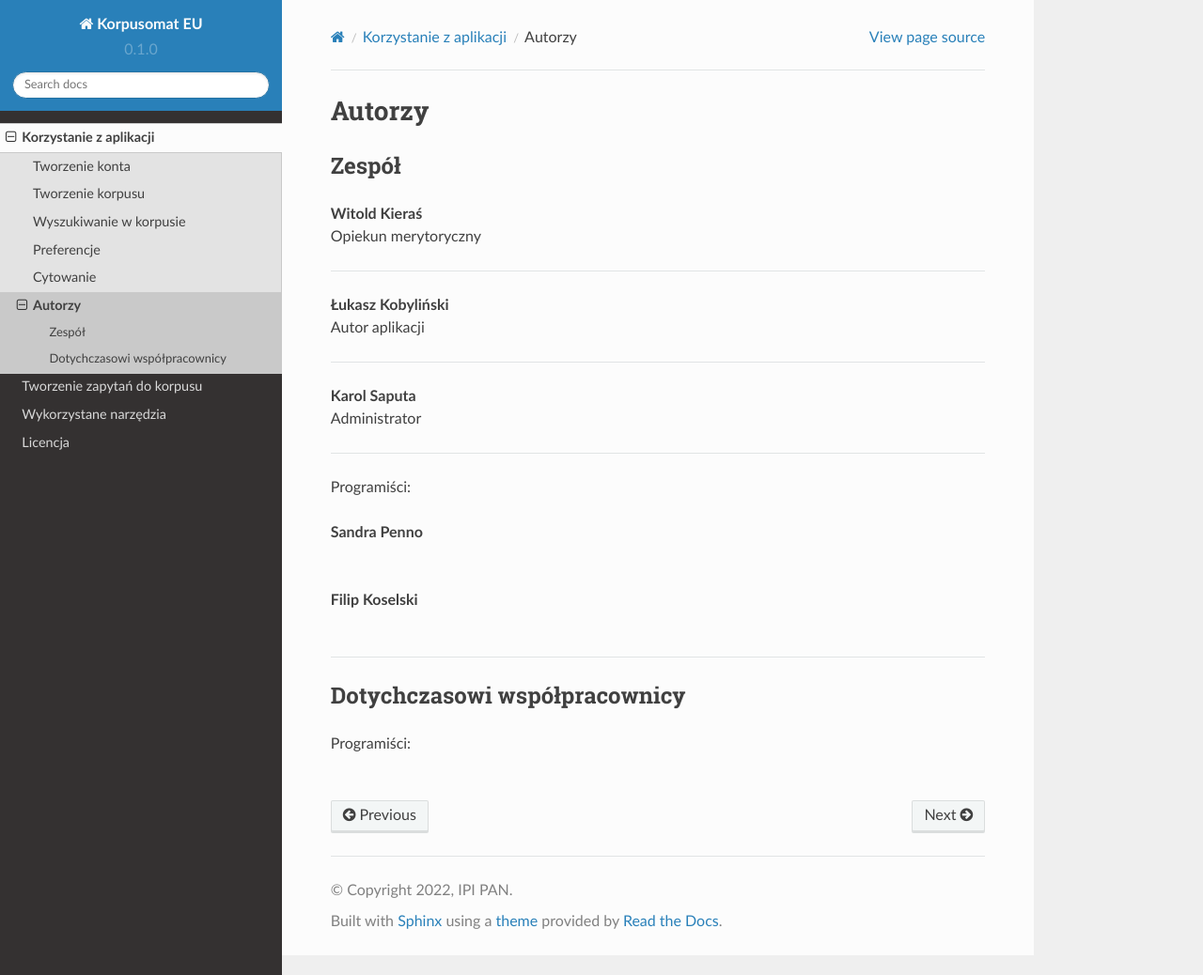
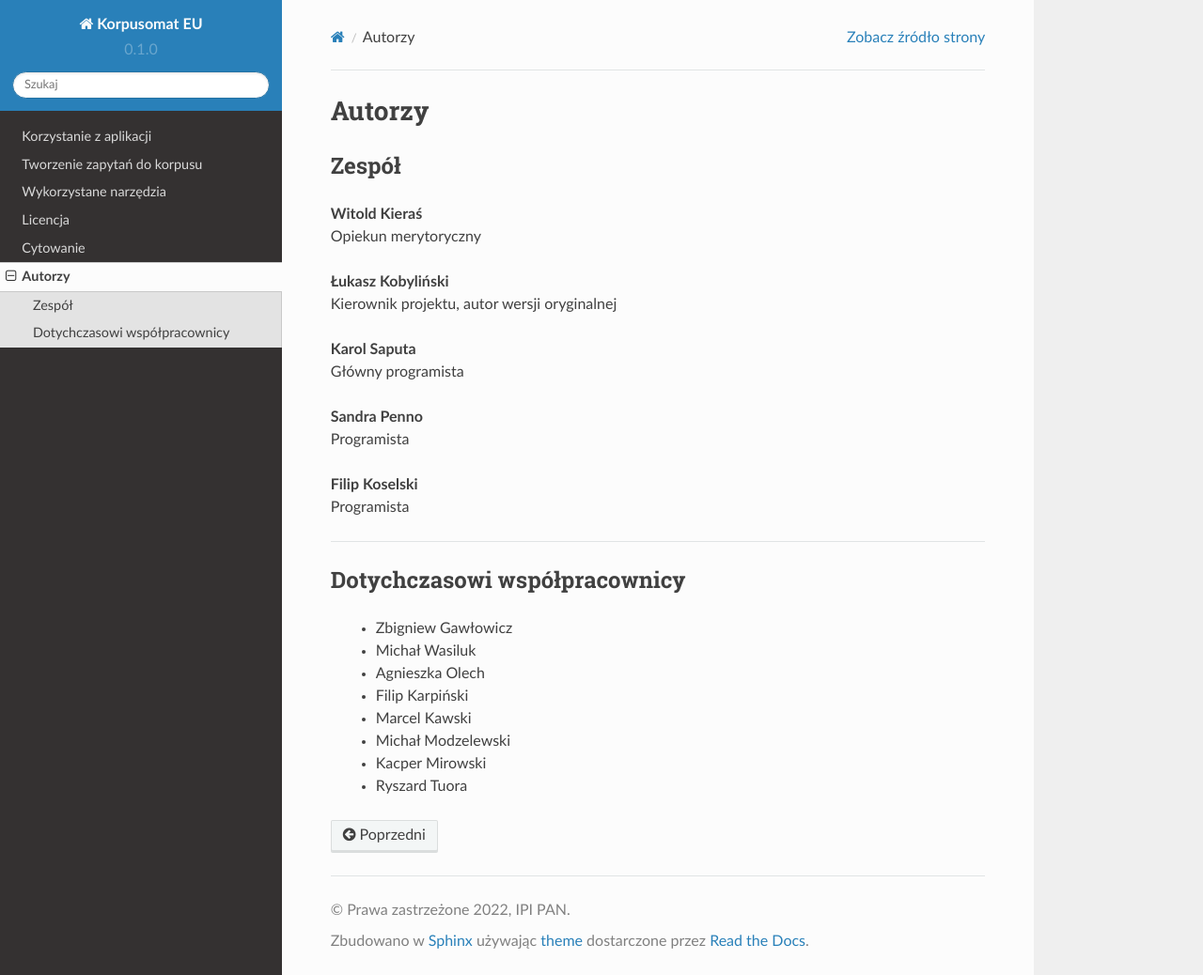
Before and after one commit to ipipan/korpusomat-eu-docs, a Sphinx documentation site: the page built from docs/source/autorzy.rst, in a window 1280 px wide and 1038 px high. Shown: the whole window at 94% size. Built offline with Sphinx 7.4.7 and the Read the Docs theme 2.0.0, drawn with Linux system fonts in a browser that asks for light colours.

Commit message:
Korekta autorów

```diff
--- a/docs/source/instrukcja/autorzy.rst
+++ b/docs/source/autorzy.rst
@@ -8,30 +8,27 @@ Zespół
 | **Witold Kieraś**
 | Opiekun merytoryczny
 
---------------
-
 | **Łukasz Kobyliński**
-| Autor aplikacji
-
---------------
+| Kierownik projektu, autor wersji oryginalnej
 
 | **Karol Saputa**
-| Administrator
+| Główny programista
 
---------------
-
-| Programiści:
-|
 | **Sandra Penno**
-|
+| Programista
 
 | **Filip Koselski**
-|
+| Programista
 
 --------------
 
 Dotychczasowi współpracownicy
 =======================
-
-| Programiści:
-|
+ * Zbigniew Gawłowicz
+ * Michał Wasiluk
+ * Agnieszka Olech
+ * Filip Karpiński
+ * Marcel Kawski
+ * Michał Modzelewski
+ * Kacper Mirowski
+ * Ryszard Tuora
--- a/docs/source/conf.py
+++ b/docs/source/conf.py
@@ -5,6 +5,9 @@
 project = 'Korpusomat EU'
 copyright = '2022, IPI PAN'
 author = 'IPI PAN'
+language = 'pl'
+gettext_uuid = True
+gettext_compact = False
 
 release = '0.1'
 version = '0.1.0'
--- a/docs/source/index.rst
+++ b/docs/source/index.rst
@@ -23,6 +23,8 @@ Dokumentacja
    mtas
    narzedzia
    licencja
+   cytowanie
+   autorzy
 
 ..
    profile-slow
--- a/docs/source/instrukcja/index.rst
+++ b/docs/source/instrukcja/index.rst
@@ -7,5 +7,3 @@ Korzystanie z aplikacji
    tworzenie-korpusu
    wyszukiwanie
    preferencje
-   cytowanie
-   autorzy
```
